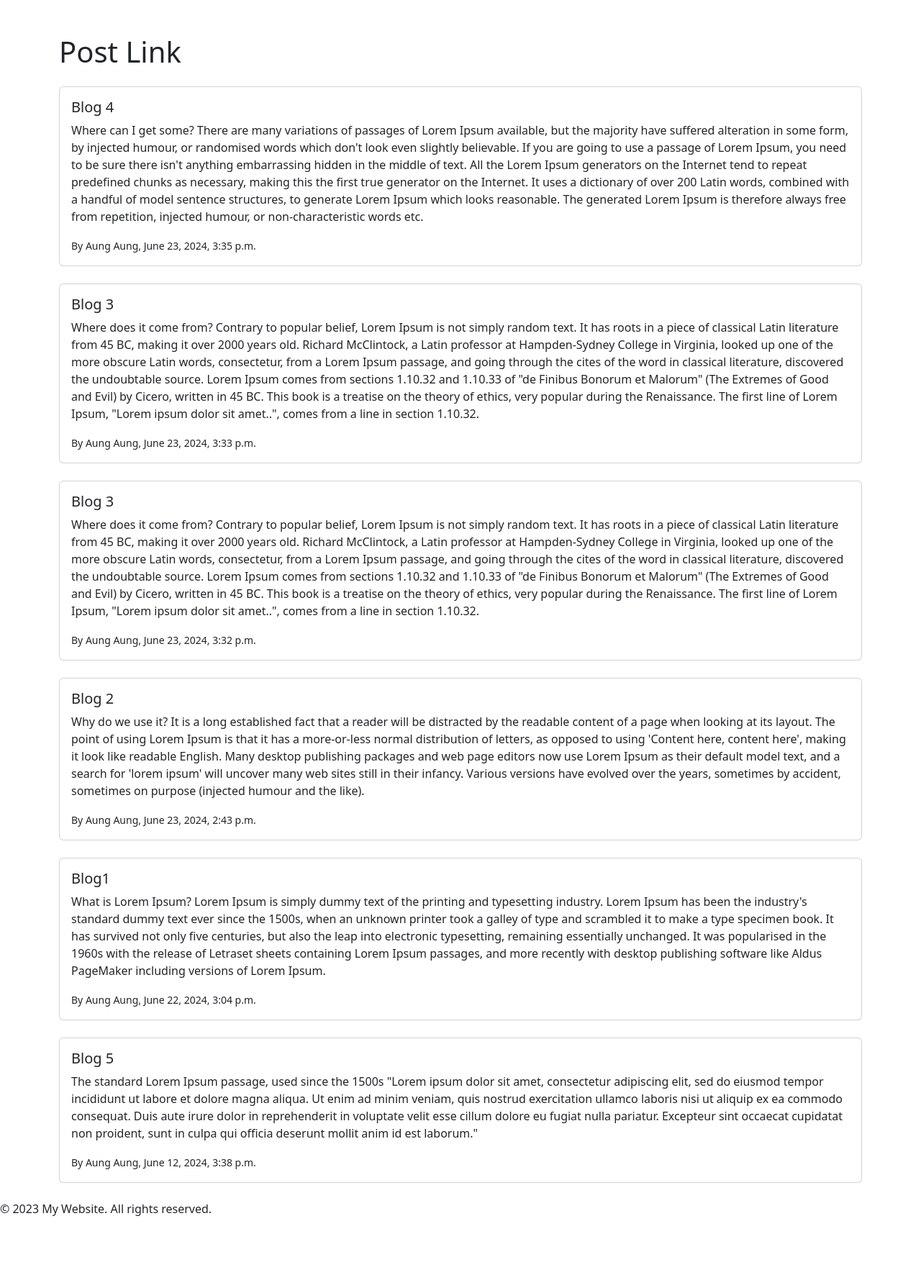
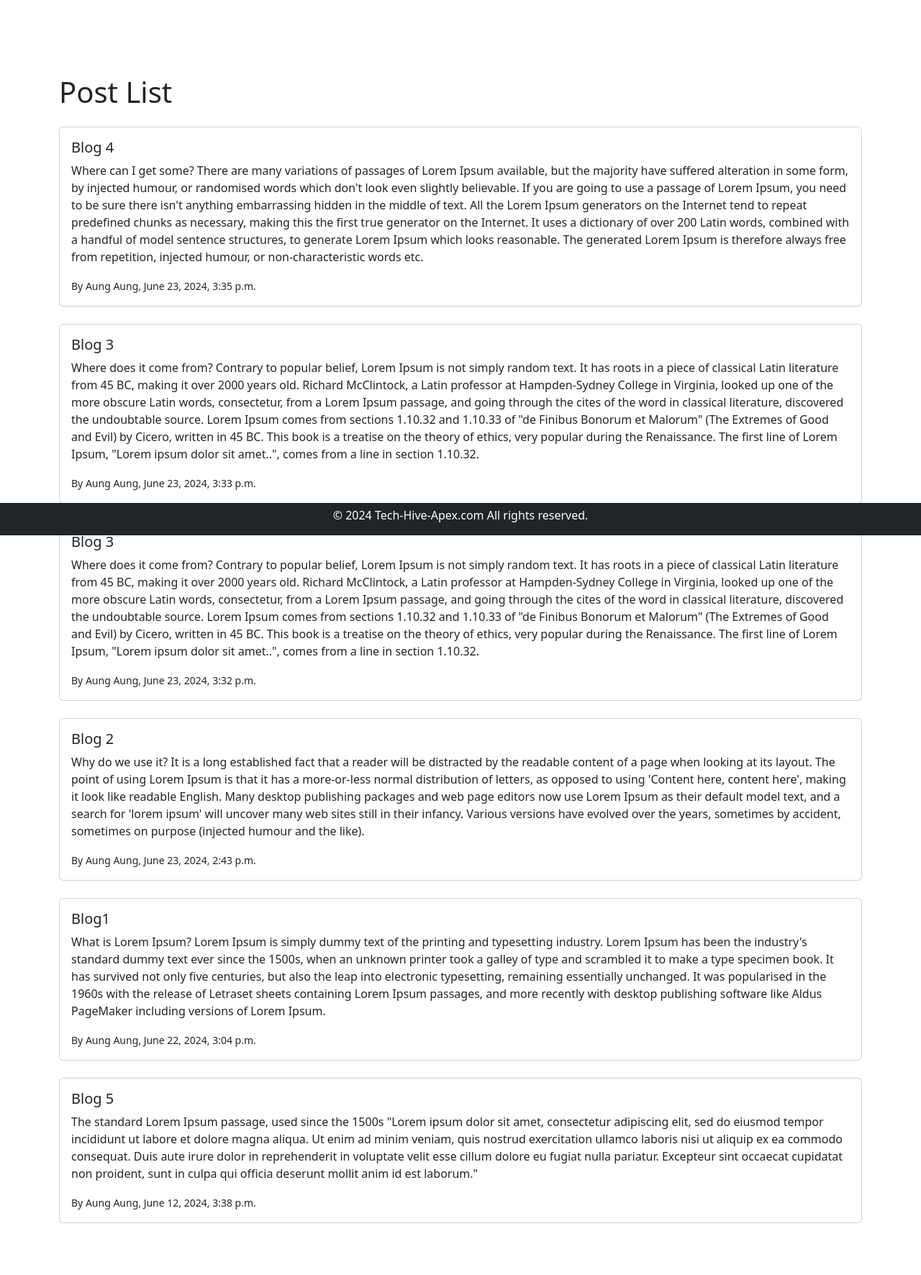
Before and after one commit to ThanHtunAung-THA/django_blog, a Django app: page /blog/ in a window 1280 px wide. Shown: the part 56-1828 px from the top of the page at 72% size. Before the commit the page ends 1746 px from the top, so only its background shows below. Run offline with Django 4.2, Linux system fonts and the light colour scheme; data comes from the database, SQL or seed files in the repository; both versions use the stored data as it was after the commit.

Commit message:
updating

```diff
--- a/blog/templates/postCreate.html
+++ b/blog/templates/postCreate.html
@@ -5,7 +5,8 @@ Post Create
 
 {% block body %}
 
-  <div class="container mt-5 pt-5 mb-5 d-flex justify-content-center">
+<div class="container mt-5 pt-5 mb-5">
+    <h1 class="mb-4">Post Create</h1>
     <div class="card" style="width: 500px;">
       <form action="/blog/create/" method="post">
         {% csrf_token %}
@@ -25,8 +26,6 @@ Post Create
         <div class="col-12">
           <button type="submit" class="btn btn-primary">Create</button>
         </div>
-
-        </div>
       </form>
     </div>
   </div>
--- a/blog/templates/postList.html
+++ b/blog/templates/postList.html
@@ -5,8 +5,8 @@ Post List
 
 {% block body %}
 
-  <div class="container mt-5">
-    <h1 class="mb-4">Post Link</h1>
+  <div class="container mb-5" style="margin-top: 5rem;">
+    <h1 class="mb-4">Post List</h1>
     {% for post in posts %}
     <div class="card mb-4">
       <div class="card-body" onclick="window.location = '/blog/detail/{{ post.id }}/'">
--- a/templates/base.html
+++ b/templates/base.html
@@ -8,10 +8,16 @@
   </title>
   <link rel="stylesheet" href="https://cdn.jsdelivr.net/npm/bootstrap@5.3.3/dist/css/bootstrap.min.css" rel="stylesheet" integrity="sha384-QWTKZyjpPEjISv5WaRU9OFeRpok6YctnYmDr5pNlyT2bRjXh0JMhjY6hW+ALEwIH" crossorigin="anonymous">
   <style>
+    body {
+    display: flex;
+    flex-direction: column;
+    min-height: 100vh;
+    margin: 0;
+    padding-top: 80px;
+    }
     a.nav-link, a.navbar-brand {
     color: white !important;
     }
-
   </style>
 </head>
 <body>
--- a/templates/footer.html
+++ b/templates/footer.html
@@ -1,3 +1,3 @@
-<footer>
-  <p>&copy; 2023 My Website. All rights reserved.</p>
+<footer class="footer fixed-bottom bg-dark text-white text-center mt-5">
+  <p style="margin-top: 5px;">&copy; 2024 Tech-Hive-Apex.com All rights reserved.</p>
 </footer>
--- a/templates/header.html
+++ b/templates/header.html
@@ -1,4 +1,4 @@
-<nav class="navbar navbar-expand-lg navbar-light bg-dark">
+<nav class="navbar navbar-expand-lg navbar-light bg-dark fixed-top">
   <div class="container-fluid">
     <a class="navbar-brand" href="/blog/">ဖွဘုဒ်</a>
     <button class="navbar-toggler" type="button" data-bs-toggle="collapse" data-bs-target="#navbarSupportedContent" aria-controls="navbarSupportedContent" aria-expanded="false" aria-label="Toggle navigation">
```
Also changed, not shown: db.sqlite3.
